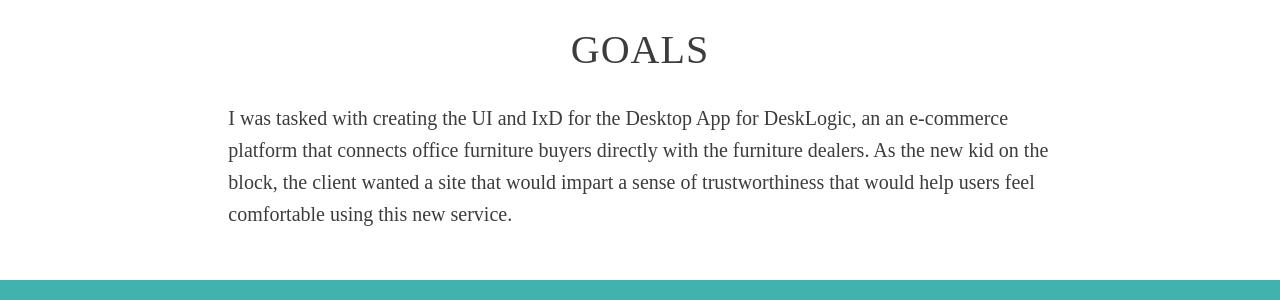
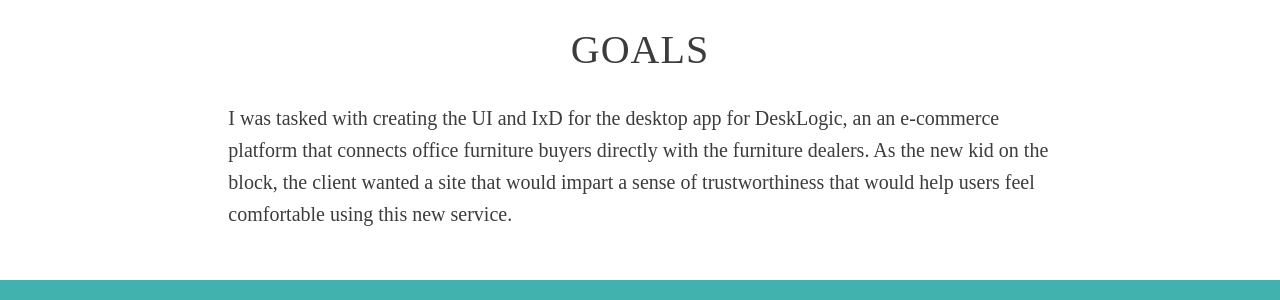
Before and after one commit to rensramos/becbec1.github.io, a Jekyll site: the page built from _work/desklogic.html, in a window 1280 px wide and 900 px high, scrolled down 553 px. Shown: the part 153-453 px from the top of the window. Built offline with Jekyll 4.4.1, drawn with Linux system fonts in a browser that asks for light colours.

Commit message:
capitalization fixed

```diff
--- a/_work/desklogic.html
+++ b/_work/desklogic.html
@@ -24,7 +24,7 @@
 		<div class="col-lg-8 col-lg-offset-2">
 			<h2>Goals</h2>
 
-			<p>I was tasked with creating the UI and IxD for the Desktop App for DeskLogic, an an e-commerce platform that connects office furniture buyers directly with the furniture dealers. As the new kid on the block, the client wanted a site that would impart a sense of trustworthiness that would help users feel comfortable using this new service.</p>
+			<p>I was tasked with creating the UI and IxD for the desktop app for DeskLogic, an an e-commerce platform that connects office furniture buyers directly with the furniture dealers. As the new kid on the block, the client wanted a site that would impart a sense of trustworthiness that would help users feel comfortable using this new service.</p>
 		</div>
 	</div>
 	<div class="row greenRow">
```
